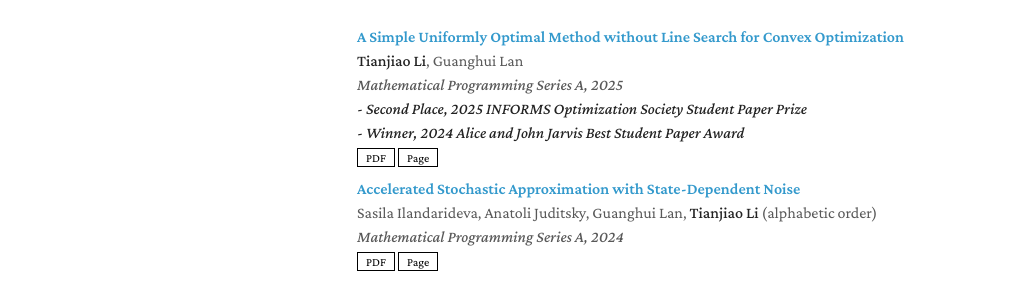
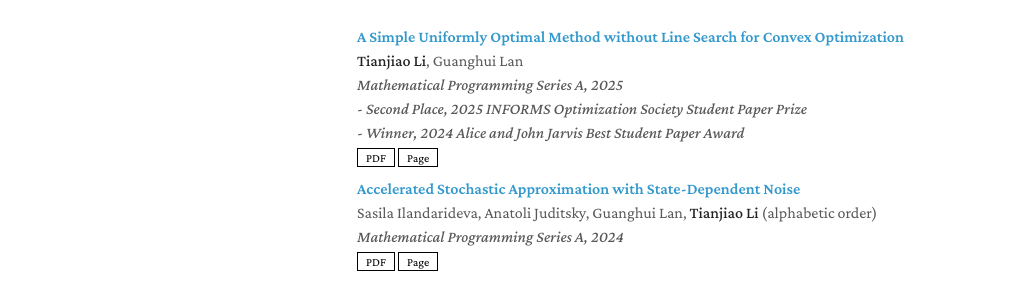
Before and after one commit to tli432/tli432.github.io, a Jekyll site: the page built from index.md, in a window 1280 px wide. Shown: the part 588-881 px from the top of the page, without its empty margins (133-1147 px from the left). Built offline with Jekyll 4.4.1, drawn with Linux system fonts in a browser that asks for light colours; nearby versions of some CDN libraries; a style sheet for code colours, icons or effects is not loaded; our own code applies the rules of GitHub Pages for plain Markdown files.

Commit message:
Update publications.md

```diff
--- a/_includes/publications.md
+++ b/_includes/publications.md
@@ -14,12 +14,12 @@
       </div>
     <div class="awardone">
       {% if link.awardone %}
-      <strong> <i>{{ link.awardone }}</i></strong>
+      <em> <i>{{ link.awardone }}</i></em>
       {% endif %}
     </div>
     <div class="awardtwo">
       {% if link.awardtwo %}
-      <strong> <i>{{ link.awardtwo }}</i></strong>
+      <em> <i>{{ link.awardtwo }}</i></em>
       {% endif %}
     </div>
     <div class="links">
```
